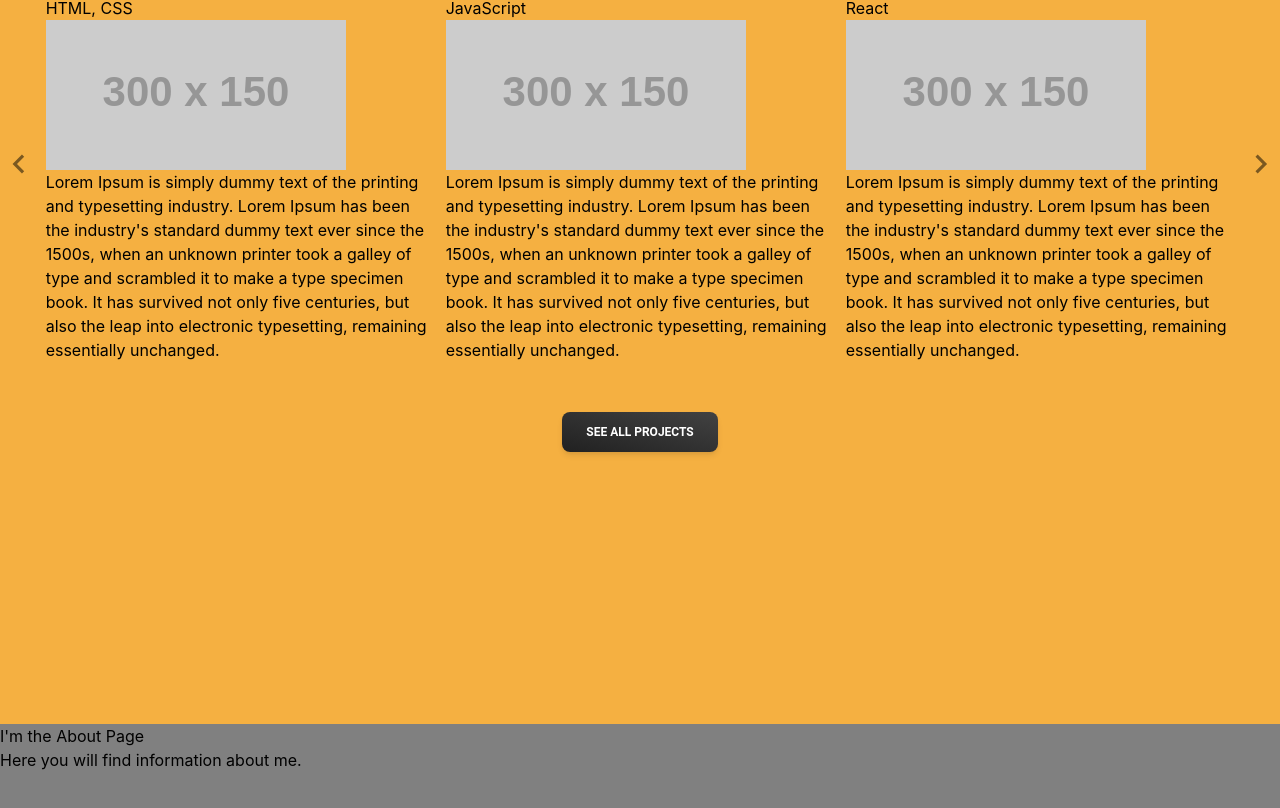
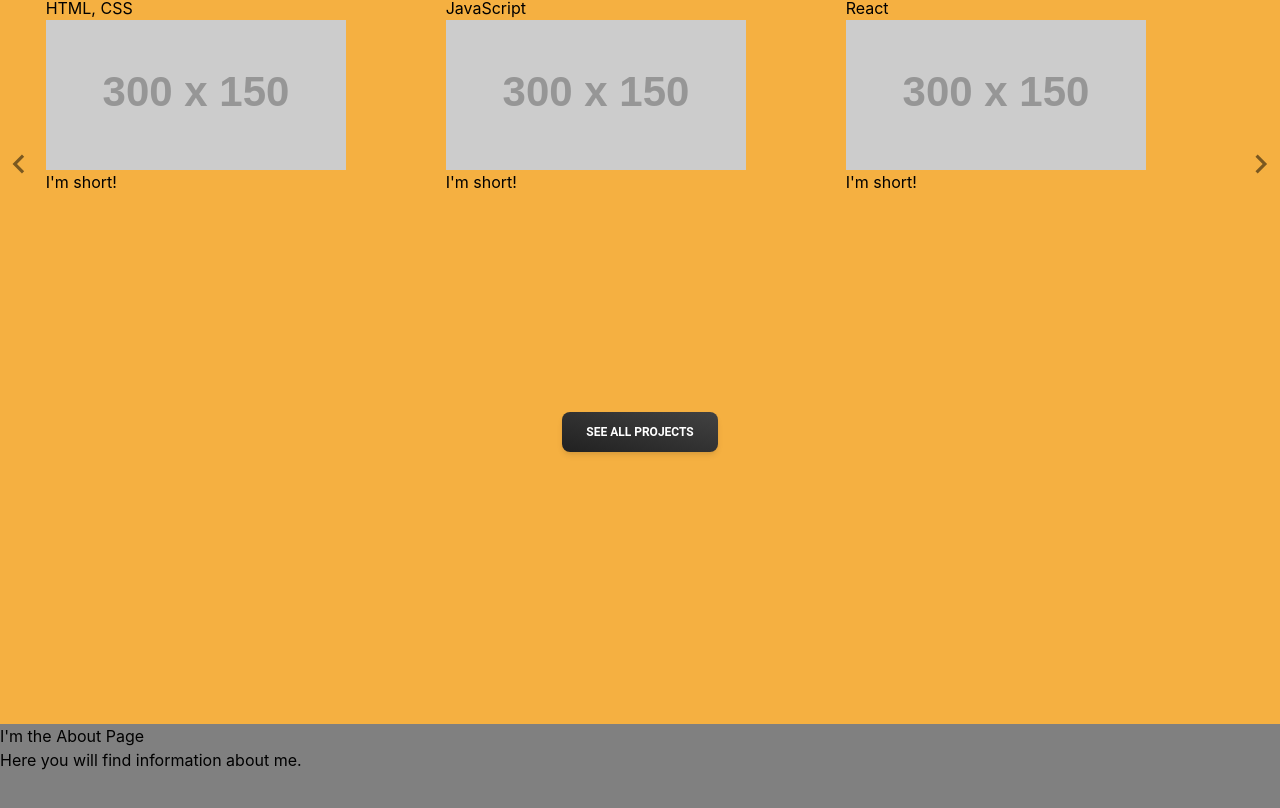
Before and after one commit to brett-ranieri/web-port-react, a React (Create React App) app: page / in a window 1280 px wide. Shown: the part 950-1758 px from the top of the page. Built offline with nearby package versions, Linux system fonts and the light colour scheme.

Commit message:
add project page component for alternative render

```diff
--- a/src/App.css
+++ b/src/App.css
@@ -82,3 +82,8 @@
 	margin-top: 3em;
 	margin-bottom: 1em;
 }
+
+.proj-page-card {
+	width: 80vw;
+	height: 600px;
+}
--- /dev/null
+++ b/src/components/ProjectPageCard.js
@@ -0,0 +1,18 @@
+import React from "react";
+
+const ProjectPageCard = ({ project }) => {
+	return (
+		<div className='proj-page-card inline-block p-2'>
+			<h1>{project.name}</h1>
+			<p>{project.languages}</p>
+			<img
+				className='cursor-pointer hover:scale-105 ease-in-out duration-300'
+				src='https://placehold.co/300x150'
+				alt='placeholder'
+			/>
+			<p className='whitespace-normal'>{project.description}</p>
+		</div>
+	);
+};
+
+export default ProjectPageCard;
--- a/src/components/ProjectsPage.js
+++ b/src/components/ProjectsPage.js
@@ -1,5 +1,5 @@
 import React from "react";
-import ProjectCard from "./ProjectCard";
+import ProjectPageCard from "./ProjectPageCard";
 import { data } from "../projectData";
 import { Link } from "react-router-dom";
 import { Button } from "@material-tailwind/react";
@@ -16,12 +16,15 @@ const ProjectsPage = () => {
 
 	return (
 		<div>
+			<div className='flex-container btn-style'>
+				<Link to='/'>Back to Main</Link>
+			</div>
 			<h1 className='text-4xl font-bold text-gray-900'>Howdy, I'm the Project Page</h1>
 			{/* <Button onClick={handleState}>Set State</Button>
 			<Button onClick={logState}>Log State</Button> */}
 			<div className='flex-container'>
 				{data.map((project) => (
-					<ProjectCard
+					<ProjectPageCard
 						project={project}
 						key={project.number}
 					/>
--- a/src/projectData.js
+++ b/src/projectData.js
@@ -5,8 +5,7 @@ export const data = [
 		number: 1,
 		description:
 			"Lorem Ipsum is simply dummy text of the printing and typesetting industry. Lorem Ipsum has been the industry's standard dummy text ever since the 1500s, when an unknown printer took a galley of type and scrambled it to make a type specimen book. It has survived not only five centuries, but also the leap into electronic typesetting, remaining essentially unchanged. It was popularised in the 1960s with the release of Letraset sheets containing Lorem Ipsum passages, and more recently with desktop publishing software like Aldus PageMaker including versions of Lorem Ipsum.",
-		shortDescription:
-			"Lorem Ipsum is simply dummy text of the printing and typesetting industry. Lorem Ipsum has been the industry's standard dummy text ever since the 1500s, when an unknown printer took a galley of type and scrambled it to make a type specimen book. It has survived not only five centuries, but also the leap into electronic typesetting, remaining essentially unchanged.",
+		shortDescription: "I'm short!",
 	},
 	{
 		name: "Second Project",
@@ -14,8 +13,7 @@ export const data = [
 		number: 2,
 		description:
 			"Lorem Ipsum is simply dummy text of the printing and typesetting industry. Lorem Ipsum has been the industry's standard dummy text ever since the 1500s, when an unknown printer took a galley of type and scrambled it to make a type specimen book. It has survived not only five centuries, but also the leap into electronic typesetting, remaining essentially unchanged. It was popularised in the 1960s with the release of Letraset sheets containing Lorem Ipsum passages, and more recently with desktop publishing software like Aldus PageMaker including versions of Lorem Ipsum.",
-		shortDescription:
-			"Lorem Ipsum is simply dummy text of the printing and typesetting industry. Lorem Ipsum has been the industry's standard dummy text ever since the 1500s, when an unknown printer took a galley of type and scrambled it to make a type specimen book. It has survived not only five centuries, but also the leap into electronic typesetting, remaining essentially unchanged.",
+		shortDescription: "I'm short!",
 	},
 	{
 		name: "Third Project",
@@ -23,8 +21,7 @@ export const data = [
 		number: 3,
 		description:
 			"Lorem Ipsum is simply dummy text of the printing and typesetting industry. Lorem Ipsum has been the industry's standard dummy text ever since the 1500s, when an unknown printer took a galley of type and scrambled it to make a type specimen book. It has survived not only five centuries, but also the leap into electronic typesetting, remaining essentially unchanged. It was popularised in the 1960s with the release of Letraset sheets containing Lorem Ipsum passages, and more recently with desktop publishing software like Aldus PageMaker including versions of Lorem Ipsum.",
-		shortDescription:
-			"Lorem Ipsum is simply dummy text of the printing and typesetting industry. Lorem Ipsum has been the industry's standard dummy text ever since the 1500s, when an unknown printer took a galley of type and scrambled it to make a type specimen book. It has survived not only five centuries, but also the leap into electronic typesetting, remaining essentially unchanged.",
+		shortDescription: "I'm short!",
 	},
 	{
 		name: "Fourth Project",
@@ -32,8 +29,7 @@ export const data = [
 		number: 4,
 		description:
 			"Lorem Ipsum is simply dummy text of the printing and typesetting industry. Lorem Ipsum has been the industry's standard dummy text ever since the 1500s, when an unknown printer took a galley of type and scrambled it to make a type specimen book. It has survived not only five centuries, but also the leap into electronic typesetting, remaining essentially unchanged. It was popularised in the 1960s with the release of Letraset sheets containing Lorem Ipsum passages, and more recently with desktop publishing software like Aldus PageMaker including versions of Lorem Ipsum.",
-		shortDescription:
-			"Lorem Ipsum is simply dummy text of the printing and typesetting industry. Lorem Ipsum has been the industry's standard dummy text ever since the 1500s, when an unknown printer took a galley of type and scrambled it to make a type specimen book. It has survived not only five centuries, but also the leap into electronic typesetting, remaining essentially unchanged.",
+		shortDescription: "I'm short!",
 	},
 	{
 		name: "Fifth Project",
@@ -41,8 +37,7 @@ export const data = [
 		number: 5,
 		description:
 			"Lorem Ipsum is simply dummy text of the printing and typesetting industry. Lorem Ipsum has been the industry's standard dummy text ever since the 1500s, when an unknown printer took a galley of type and scrambled it to make a type specimen book. It has survived not only five centuries, but also the leap into electronic typesetting, remaining essentially unchanged. It was popularised in the 1960s with the release of Letraset sheets containing Lorem Ipsum passages, and more recently with desktop publishing software like Aldus PageMaker including versions of Lorem Ipsum.",
-		shortDescription:
-			"Lorem Ipsum is simply dummy text of the printing and typesetting industry. Lorem Ipsum has been the industry's standard dummy text ever since the 1500s, when an unknown printer took a galley of type and scrambled it to make a type specimen book. It has survived not only five centuries, but also the leap into electronic typesetting, remaining essentially unchanged.",
+		shortDescription: "I'm short!",
 	},
 	{
 		name: "Sixth Project",
@@ -50,8 +45,7 @@ export const data = [
 		number: 6,
 		description:
 			"Lorem Ipsum is simply dummy text of the printing and typesetting industry. Lorem Ipsum has been the industry's standard dummy text ever since the 1500s, when an unknown printer took a galley of type and scrambled it to make a type specimen book. It has survived not only five centuries, but also the leap into electronic typesetting, remaining essentially unchanged. It was popularised in the 1960s with the release of Letraset sheets containing Lorem Ipsum passages, and more recently with desktop publishing software like Aldus PageMaker including versions of Lorem Ipsum.",
-		shortDescription:
-			"Lorem Ipsum is simply dummy text of the printing and typesetting industry. Lorem Ipsum has been the industry's standard dummy text ever since the 1500s, when an unknown printer took a galley of type and scrambled it to make a type specimen book. It has survived not only five centuries, but also the leap into electronic typesetting, remaining essentially unchanged.",
+		shortDescription: "I'm short!",
 	},
 	{
 		name: "Seventh Project",
@@ -59,7 +53,6 @@ export const data = [
 		number: 7,
 		description:
 			"Lorem Ipsum is simply dummy text of the printing and typesetting industry. Lorem Ipsum has been the industry's standard dummy text ever since the 1500s, when an unknown printer took a galley of type and scrambled it to make a type specimen book. It has survived not only five centuries, but also the leap into electronic typesetting, remaining essentially unchanged. It was popularised in the 1960s with the release of Letraset sheets containing Lorem Ipsum passages, and more recently with desktop publishing software like Aldus PageMaker including versions of Lorem Ipsum.",
-		shortDescription:
-			"Lorem Ipsum is simply dummy text of the printing and typesetting industry. Lorem Ipsum has been the industry's standard dummy text ever since the 1500s, when an unknown printer took a galley of type and scrambled it to make a type specimen book. It has survived not only five centuries, but also the leap into electronic typesetting, remaining essentially unchanged.",
+		shortDescription: "I'm short!",
 	},
 ];
```
